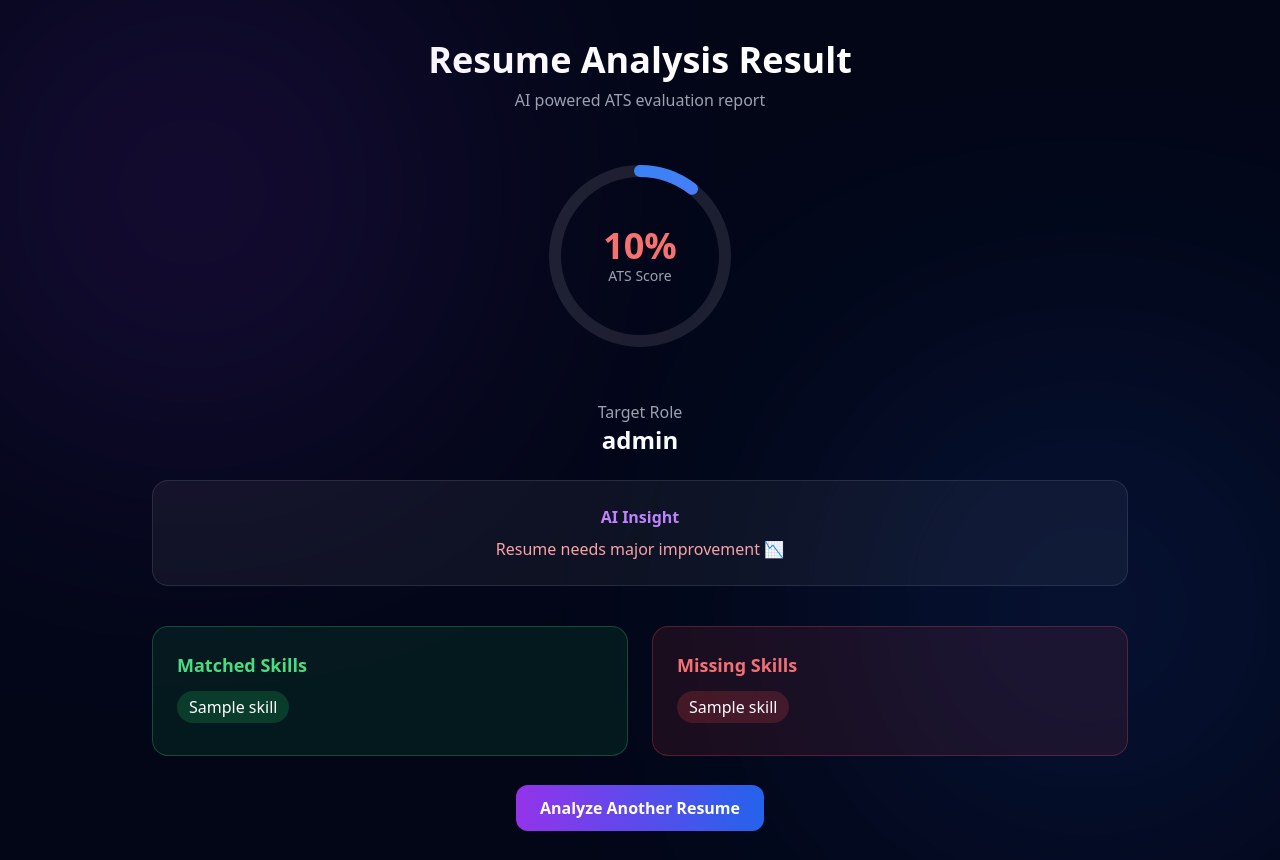
After one commit to khushalshrimal/smart_resume_analyzer, a Flask app: template templates/result.html in a window 1280 px wide. The commit adds this page. Run offline with Flask 3, Linux system fonts and the light colour scheme; the template is opened without the code that fills it: most values are stand-ins (such as "Sample title", 1, 10 or a date in 2020); some libraries are stand-ins or nearby versions.

Commit message:
done till job_roles.py

```diff
--- a/app.py
+++ b/app.py
@@ -1,42 +1,89 @@
 from flask import Flask, render_template, request
 from PyPDF2 import PdfReader
+from job_roles import job_roles
+from werkzeug.utils import secure_filename
 import os
 
 app = Flask(__name__)
 
-# Upload Folder Configuration
+# Upload Folder
 UPLOAD_FOLDER = "uploads"
 app.config["UPLOAD_FOLDER"] = UPLOAD_FOLDER
 
-# Create Upload Folder Automatically
+ALLOWED_EXTENSIONS = {"pdf"}
+
 if not os.path.exists(UPLOAD_FOLDER):
     os.makedirs(UPLOAD_FOLDER)
 
 
-# Function to Extract Text from PDF
+# ---------------- PDF TEXT EXTRACTION ----------------
 def extract_text_from_pdf(pdf_path):
-
     text = ""
-
     reader = PdfReader(pdf_path)
 
     for page in reader.pages:
-
         page_text = page.extract_text()
-
         if page_text:
             text += page_text + "\n"
 
     return text
 
 
-# Landing Page
+# ---------------- FILE VALIDATION ----------------
+def allowed_file(filename):
+    return "." in filename and filename.rsplit(".", 1)[1].lower() in ALLOWED_EXTENSIONS
+
+
+# ---------------- ATS SCORE FUNCTION ----------------
+def calculate_score(resume_text, selected_role):
+
+    required_skills = job_roles[selected_role]
+    text = resume_text.lower()
+
+    # SKILLS (50%)
+    matched_skills = []
+    missing_skills = []
+
+    for skill in required_skills:
+        if skill.lower() in text:
+            matched_skills.append(skill)
+        else:
+            missing_skills.append(skill)
+
+    skill_score = (len(matched_skills) / len(required_skills)) * 50
+
+    # PROJECTS (20%)
+    project_keywords = ["project", "built", "developed", "created", "designed"]
+    project_score = 20 if any(word in text for word in project_keywords) else 5
+
+    # EDUCATION (10%)
+    education_keywords = ["btech", "b.tech", "bachelor", "degree", "university", "college"]
+    education_score = 10 if any(word in text for word in education_keywords) else 5
+
+    # ACHIEVEMENTS (10%)
+    achievement_keywords = ["award", "certificate", "won", "hackathon", "rank"]
+    achievement_score = 10 if any(word in text for word in achievement_keywords) else 3
+
+    # FORMATTING (10%)
+    formatting_score = 10
+
+    total_score = round(
+        skill_score +
+        project_score +
+        education_score +
+        achievement_score +
+        formatting_score
+    )
+
+    return total_score, matched_skills, missing_skills
+
+
+# ---------------- ROUTES ----------------
 @app.route("/")
 def home():
     return render_template("landing.html")
 
 
-# Upload Page
 @app.route("/upload", methods=["GET", "POST"])
 def upload():
 
@@ -44,50 +91,55 @@ def upload():
 
         print("\nPOST Request Received\n")
 
-        # Check File Exists
+        # Job Role
+        selected_role = request.form.get("job_role")
+
+        if not selected_role:
+            return "Please select a job role"
+
+        # File check
         if "resume" not in request.files:
             return "No file selected"
 
         file = request.files["resume"]
 
-        # Check File Name
         if file.filename == "":
             return "Please select a file"
 
-        # Save File
-        file_path = os.path.join(
-            app.config["UPLOAD_FOLDER"],
-            file.filename
-        )
+        if not allowed_file(file.filename):
+            return "Only PDF files allowed"
+
+        filename = secure_filename(file.filename)
+        file_path = os.path.join(app.config["UPLOAD_FOLDER"], filename)
 
         file.save(file_path)
 
-        print("File Name:", file.filename)
-        print("Saved At:", file_path)
+        # Extract text
+        try:
+            resume_text = extract_text_from_pdf(file_path)
+        except Exception as e:
+            return f"Error reading PDF: {e}"
 
-        # Extract Resume Text
-        resume_text = extract_text_from_pdf(file_path)
+        if not resume_text.strip():
+            return "Could not extract text from PDF"
 
-        print("\n========== RESUME TEXT ==========\n")
-        print(resume_text)
-        print("\n=================================\n")
+        # SCORE CALCULATION
+        score, matched_skills, missing_skills = calculate_score(
+            resume_text,
+            selected_role
+        )
 
-        return f"""
-        <h1>Upload Successful ✅</h1>
-        <h3>File Name: {file.filename}</h3>
+        # 🔥 SEND TO RESULT PAGE
+        return render_template(
+            "result.html",
+            score=score,
+            selected_role=selected_role,
+            matched_skills=matched_skills,
+            missing_skills=missing_skills
+        )
 
-        <p>
-            Resume uploaded and text extracted successfully.
-        </p>
-
-        <a href="/upload">
-            Upload Another Resume
-        </a>
-        """
-
-    return render_template("upload.html")
+    return render_template("upload.html", job_roles=job_roles.keys())
 
 
-# Run Flask App
 if __name__ == "__main__":
     app.run(debug=True)
--- /dev/null
+++ b/templates/result.html
@@ -0,0 +1,176 @@
+<!DOCTYPE html>
+<html lang="en">
+<head>
+    <meta charset="UTF-8">
+    <title>Resume Result | Smart Resume Analyzer</title>
+    <script src="https://cdn.tailwindcss.com"></script>
+</head>
+
+<body class="bg-slate-950 text-white min-h-screen">
+
+<!-- Background Glow -->
+<div class="absolute top-0 left-0 w-96 h-96 bg-purple-600 blur-[160px] opacity-30 rounded-full"></div>
+<div class="absolute bottom-0 right-0 w-96 h-96 bg-blue-600 blur-[160px] opacity-30 rounded-full"></div>
+
+<div class="max-w-5xl mx-auto px-6 py-10">
+
+    <!-- Header -->
+    <div class="text-center mb-10">
+        <h1 class="text-4xl font-bold">Resume Analysis Result</h1>
+        <p class="text-gray-400 mt-2">AI powered ATS evaluation report</p>
+    </div>
+
+    <!-- 🎯 CIRCULAR SCORE (ANIMATED STYLE) -->
+    <div class="flex justify-center mb-10">
+
+        <div class="relative w-52 h-52">
+
+            <!-- Background Circle -->
+            <svg class="w-52 h-52 transform -rotate-90">
+                <circle cx="104" cy="104" r="85"
+                    stroke="rgba(255,255,255,0.1)"
+                    stroke-width="12"
+                    fill="none"/>
+            </svg>
+
+            <!-- Progress Circle -->
+            <svg class="w-52 h-52 absolute top-0 left-0 transform -rotate-90">
+                <circle id="progressCircle"
+                    cx="104" cy="104" r="85"
+                    stroke="url(#grad)"
+                    stroke-width="12"
+                    fill="none"
+                    stroke-linecap="round"
+                    stroke-dasharray="534"
+                />
+
+                <defs>
+                    <linearGradient id="grad">
+                        <stop offset="0%" stop-color="#a855f7"/>
+                        <stop offset="100%" stop-color="#3b82f6"/>
+                    </linearGradient>
+                </defs>
+            </svg>
+
+            <!-- Center Text -->
+            <div class="absolute inset-0 flex flex-col items-center justify-center">
+
+                <h1 class="text-4xl font-bold
+                    {% if score >= 75 %} text-green-400
+                    {% elif score >= 50 %} text-yellow-400
+                    {% else %} text-red-400
+                    {% endif %}">
+                    {{ score }}%
+                </h1>
+
+                <p class="text-gray-400 text-sm">ATS Score</p>
+            </div>
+
+        </div>
+    </div>
+
+    <!-- ROLE -->
+    <div class="text-center mb-6">
+        <p class="text-gray-400">Target Role</p>
+        <h2 class="text-2xl font-semibold text-white">{{ selected_role }}</h2>
+    </div>
+
+    <!-- 💡 AI INSIGHT BOX -->
+    <div class="mb-10 text-center">
+
+        <div class="bg-white/5 border border-white/10 rounded-2xl p-6">
+
+            <h2 class="text-purple-400 font-semibold mb-2">AI Insight</h2>
+
+            {% if score >= 75 %}
+                <p class="text-green-300">Excellent resume! Strong match for this role 🚀</p>
+
+            {% elif score >= 50 %}
+                <p class="text-yellow-300">Good resume, but needs improvement ⚡</p>
+
+            {% else %}
+                <p class="text-red-300">Resume needs major improvement 📉</p>
+            {% endif %}
+
+        </div>
+    </div>
+
+    <!-- SKILLS SECTION -->
+    <div class="grid md:grid-cols-2 gap-6">
+
+        <!-- MATCHED SKILLS -->
+        <div class="bg-green-500/10 border border-green-500/30 p-6 rounded-2xl">
+            <h2 class="text-green-400 font-bold text-lg mb-3">
+                Matched Skills
+            </h2>
+
+            {% if matched_skills %}
+                {% for skill in matched_skills %}
+                    <span class="inline-block bg-green-500/20 px-3 py-1 rounded-full mr-2 mb-2">
+                        {{ skill }}
+                    </span>
+                {% endfor %}
+            {% else %}
+                <p class="text-gray-400">No matched skills found</p>
+            {% endif %}
+        </div>
+
+        <!-- MISSING SKILLS -->
+        <div class="bg-red-500/10 border border-red-500/30 p-6 rounded-2xl">
+            <h2 class="text-red-400 font-bold text-lg mb-3">
+                Missing Skills
+            </h2>
+
+            {% if missing_skills %}
+                {% for skill in missing_skills %}
+                    <span class="inline-block bg-red-500/20 px-3 py-1 rounded-full mr-2 mb-2">
+                        {{ skill }}
+                    </span>
+                {% endfor %}
+            {% else %}
+                <p class="text-gray-400">No missing skills 🎉</p>
+            {% endif %}
+        </div>
+
+    </div>
+
+    <!-- BUTTON -->
+    <div class="text-center mt-10">
+        <a href="/upload"
+           class="px-6 py-3 bg-gradient-to-r from-purple-600 to-blue-600 rounded-xl font-semibold hover:scale-105 transition">
+            Analyze Another Resume
+        </a>
+    </div>
+
+</div>
+
+<!-- 🚀 ANIMATION SCRIPT -->
+<script>
+    let score = {{ score }};
+    let circle = document.getElementById("progressCircle");
+
+    let radius = 85;
+    let circumference = 2 * Math.PI * radius;
+
+    circle.style.strokeDasharray = circumference;
+
+    let offset = circumference - (score / 100) * circumference;
+
+    let current = circumference;
+
+    let speed = 8;
+
+    let animate = setInterval(() => {
+
+        if (current <= offset) {
+            clearInterval(animate);
+        } else {
+            current -= speed;
+            circle.style.strokeDashoffset = current;
+        }
+
+    }, 10);
+</script>
+
+</body>
+</html>
```
Also changed, not shown: job_roles.py (added, +214 -0 lines), templates/upload.html (+17 -4 lines), 1 other file.
